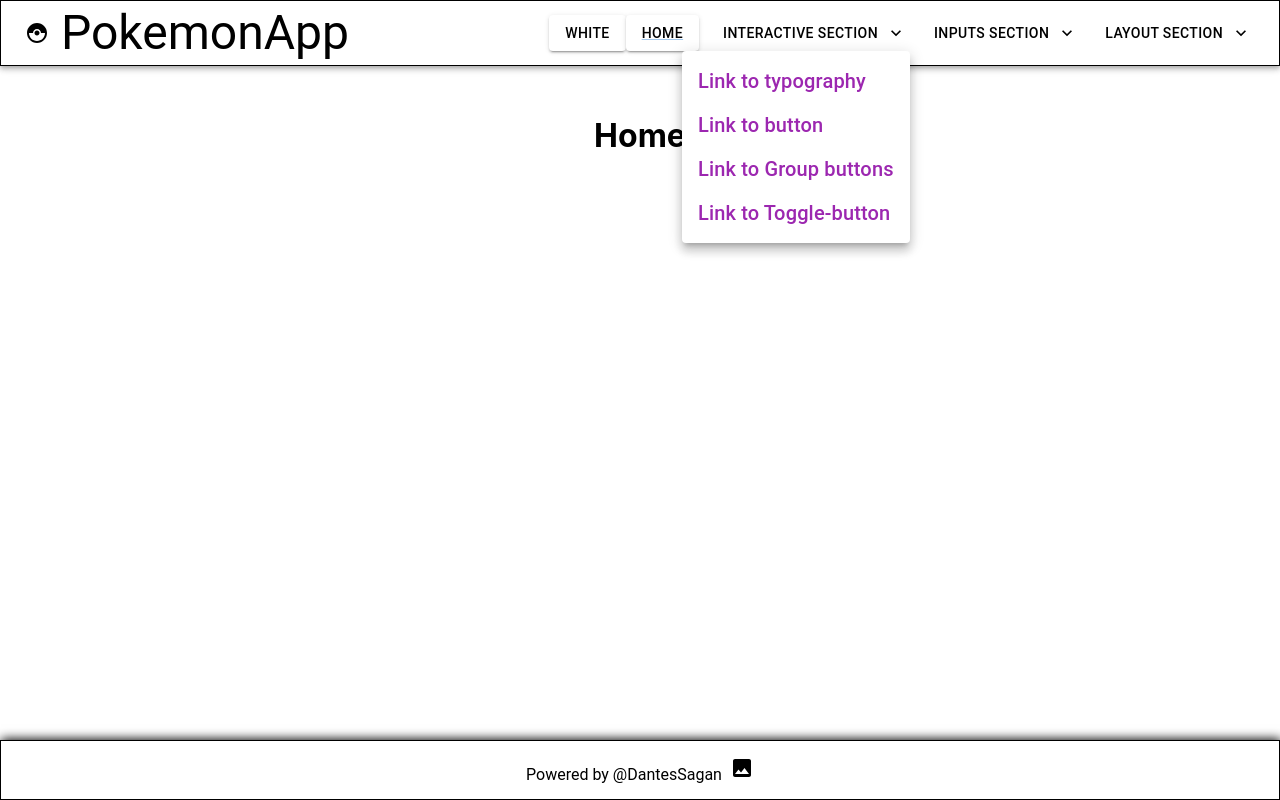
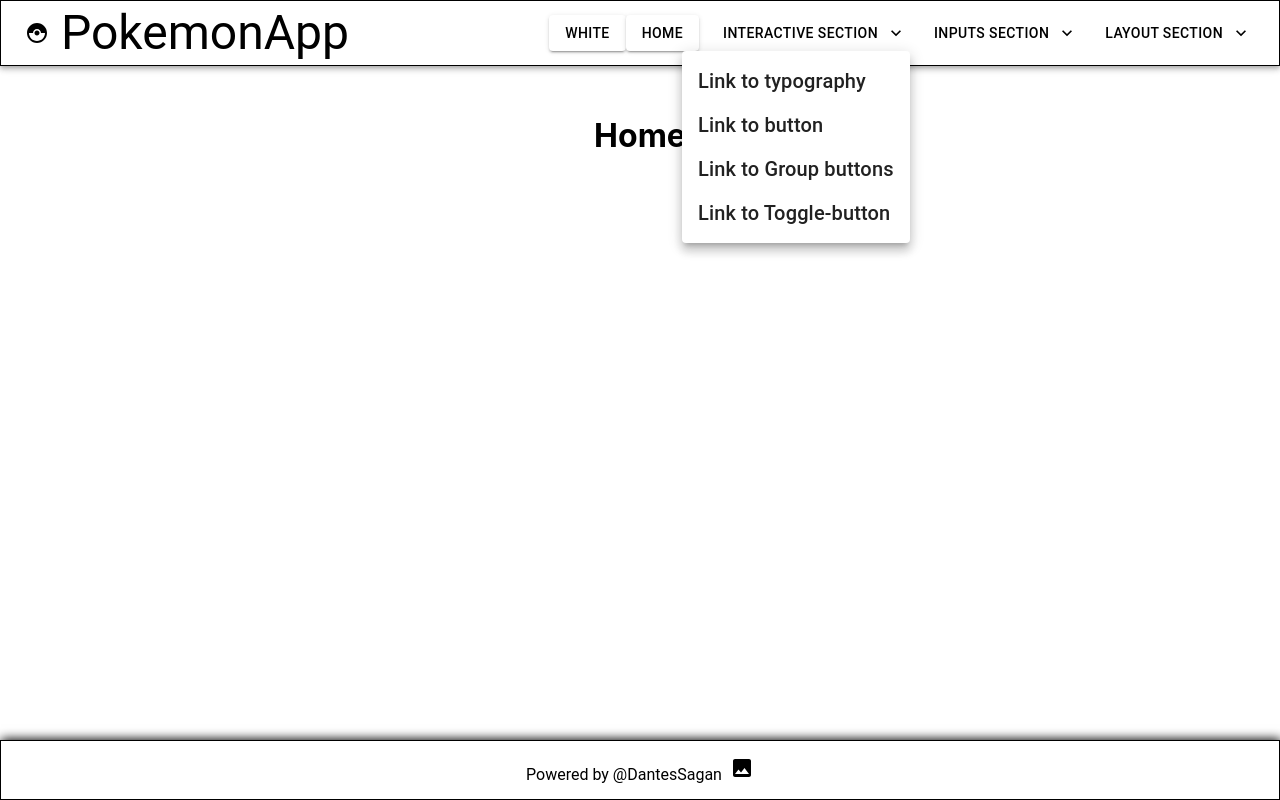
Before and after one commit to DantesSagan/materialNextReact, a Next.js app: page / in a window 1280 px wide. Both pictures are taken after a click on the button "INTERACTIVE SECTION". Built offline with nearby package versions, Linux system fonts and the light colour scheme.

Commit message:
changing Link component because Link from material ui doesn't hold status of state next/link hold

```diff
--- a/components/layout/muiNavbar.tsx
+++ b/components/layout/muiNavbar.tsx
@@ -2,13 +2,14 @@ import {
   AppBar,
   Button,
   IconButton,
-  Link,
   Menu,
   MenuItem,
   Stack,
   Toolbar,
   Typography,
 } from '@mui/material';
+
+import Link from 'next/link';
 
 import { CatchingPokemon, KeyboardArrowDown } from '@mui/icons-material';
 import React, { useState } from 'react';
@@ -159,28 +160,28 @@ export default function NavbarIndexTop({ checked, setChecked }) {
         >
           <MenuItem onClick={handleClose}>
             <Typography variant='h6'>
-              <Link color='secondary' underline='none' href='/typography'>
+              <Link  href='/typography'>
                 Link to typography
               </Link>
             </Typography>
           </MenuItem>
           <MenuItem onClick={handleClose}>
             <Typography variant='h6'>
-              <Link color='secondary' underline='none' href='/muibuttons'>
+              <Link  href='/muibuttons'>
                 Link to button
               </Link>
             </Typography>
           </MenuItem>
           <MenuItem onClick={handleClose}>
             <Typography variant='h6'>
-              <Link color='secondary' underline='none' href='/groupbuttons'>
+              <Link  href='/groupbuttons'>
                 Link to Group buttons
               </Link>
             </Typography>
           </MenuItem>
           <MenuItem onClick={handleClose}>
             <Typography variant='h6'>
-              <Link color='secondary' underline='none' href='/togglebutton'>
+              <Link  href='/togglebutton'>
                 Link to Toggle-button
               </Link>
             </Typography>
@@ -205,49 +206,49 @@ export default function NavbarIndexTop({ checked, setChecked }) {
         >
           <MenuItem onClick={handleCloseTwo}>
             <Typography variant='h6'>
-              <Link color='secondary' underline='none' href='/textfield'>
+              <Link  href='/textfield'>
                 Link to Text-field
               </Link>
             </Typography>
           </MenuItem>
           <MenuItem onClick={handleCloseTwo}>
             <Typography variant='h6'>
-              <Link color='secondary' underline='none' href='/select'>
+              <Link  href='/select'>
                 Link to Select
               </Link>
             </Typography>
           </MenuItem>
           <MenuItem onClick={handleCloseTwo}>
             <Typography variant='h6'>
-              <Link color='secondary' underline='none' href='/radiobutton'>
+              <Link  href='/radiobutton'>
                 Link to RadioButton
               </Link>
             </Typography>
           </MenuItem>
           <MenuItem onClick={handleCloseTwo}>
             <Typography variant='h6'>
-              <Link color='secondary' underline='none' href='/checkbox'>
+              <Link  href='/checkbox'>
                 Link to Checkbox
               </Link>
             </Typography>
           </MenuItem>
           <MenuItem onClick={handleCloseTwo}>
             <Typography variant='h6'>
-              <Link color='secondary' underline='none' href='/rating'>
+              <Link  href='/rating'>
                 Link to Rating
               </Link>
             </Typography>
           </MenuItem>
           <MenuItem onClick={handleCloseTwo}>
             <Typography variant='h6'>
-              <Link color='secondary' underline='none' href='/autocomplete'>
+              <Link  href='/autocomplete'>
                 Link to Autocomplete
               </Link>
             </Typography>
           </MenuItem>
           <MenuItem onClick={handleCloseTwo}>
             <Typography variant='h6'>
-              <Link color='secondary' underline='none' href='/calculator'>
+              <Link  href='/calculator'>
                 Link to Calculator
               </Link>
             </Typography>
@@ -272,35 +273,35 @@ export default function NavbarIndexTop({ checked, setChecked }) {
         >
           <MenuItem onClick={handleCloseThree}>
             <Typography variant='h6'>
-              <Link color='secondary' underline='none' href='/box'>
+              <Link  href='/box'>
                 Link to Box and Grid
               </Link>
             </Typography>
           </MenuItem>
           <MenuItem onClick={handleCloseThree}>
             <Typography variant='h6'>
-              <Link color='secondary' underline='none' href='/accordion'>
+              <Link  href='/accordion'>
                 Link to Accordion
               </Link>
             </Typography>
           </MenuItem>
           <MenuItem onClick={handleCloseThree}>
             <Typography variant='h6'>
-              <Link color='secondary' underline='none' href='/card'>
+              <Link  href='/card'>
                 Link to Card
               </Link>
             </Typography>
           </MenuItem>
           <MenuItem onClick={handleCloseThree}>
             <Typography variant='h6'>
-              <Link color='secondary' underline='none' href='/imagelist'>
+              <Link  href='/imagelist'>
                 Link to ImageList
               </Link>
             </Typography>
           </MenuItem>
           <MenuItem onClick={handleCloseThree}>
             <Typography variant='h6'>
-              <Link color='secondary' underline='none' href='/navbar'>
+              <Link  href='/navbar'>
                 Link to Navbar
               </Link>
             </Typography>
```
